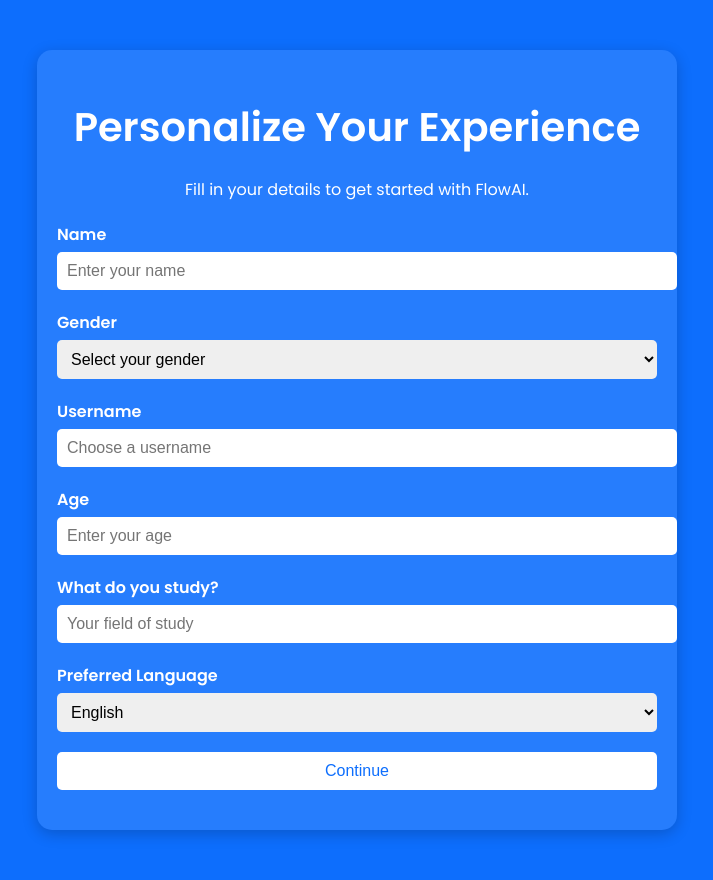
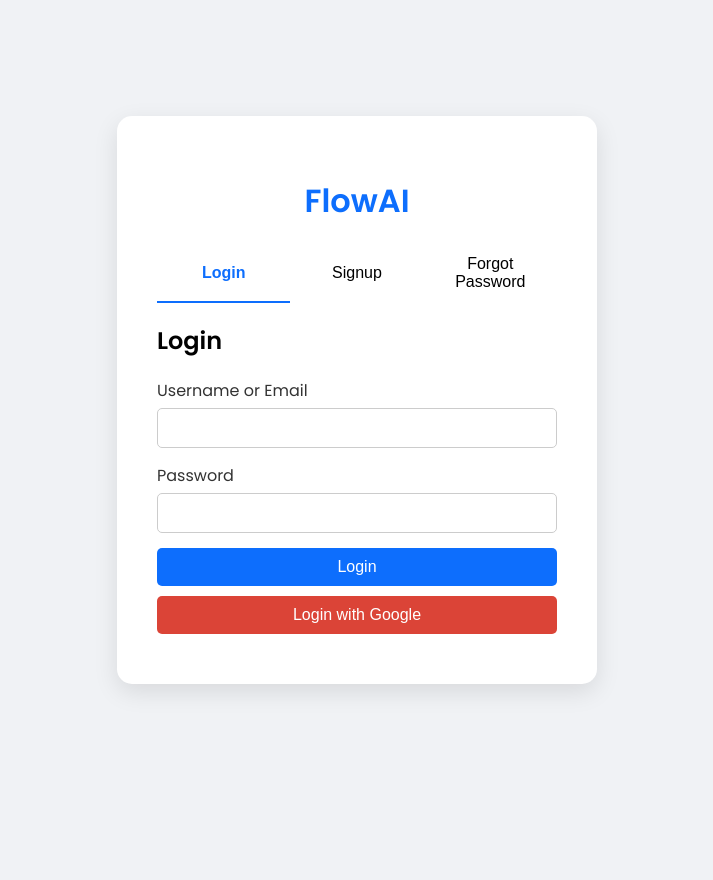
Before and after one commit to pranitha05/FlowAI, a Python web app: template client/templates/auth.html in a window 1280 px wide. Shown: the whole page, without its empty margins (283-996 px from the left). After the commit the page ends 692 px from the top, so only its background shows below. Run offline with Jinja, Linux system fonts and the light colour scheme; the template is opened without the code that fills it, so the values that code supplies are empty.

Commit message:
connected backend with frontend

```diff
--- /dev/null
+++ b/client/static/css/auth.css
@@ -0,0 +1,130 @@
+/* auth.css */
+
+body {
+    margin: 0;
+    font-family: 'Poppins', sans-serif;
+    background-color: #f0f2f5;
+    display: flex;
+    justify-content: center;
+    align-items: center;
+    height: 100vh;
+}
+
+.auth-container {
+    background: #fff;
+    padding: 40px;
+    border-radius: 15px;
+    box-shadow: 0 8px 25px rgba(0, 0, 0, 0.1);
+    width: 400px;
+    max-width: 90%;
+}
+
+.auth-card h1 {
+    text-align: center;
+    color: #0d6efd;
+    margin-bottom: 20px;
+}
+
+.tabs {
+    display: flex;
+    justify-content: space-between;
+    margin-bottom: 20px;
+}
+
+.tab-button {
+    flex: 1;
+    padding: 10px;
+    background: none;
+    border: none;
+    border-bottom: 2px solid transparent;
+    cursor: pointer;
+    font-size: 1rem;
+    transition: border-color 0.3s ease, color 0.3s ease;
+}
+
+.tab-button.active {
+    border-color: #0d6efd;
+    color: #0d6efd;
+    font-weight: 600;
+}
+
+.form-section {
+    display: none;
+}
+
+.form-section.active {
+    display: block;
+}
+
+.input-group {
+    margin-bottom: 15px;
+}
+
+.input-group label {
+    display: block;
+    margin-bottom: 5px;
+    color: #333;
+    font-weight: 500;
+}
+
+.input-group input,
+.input-group select {
+    width: 100%;
+    padding: 10px;
+    border: 1px solid #ccc;
+    border-radius: 5px;
+    font-size: 1rem;
+    box-sizing: border-box;
+}
+
+.input-group input:focus,
+.input-group select:focus {
+    border-color: #0d6efd;
+    outline: none;
+}
+
+.btn {
+    width: 100%;
+    padding: 10px;
+    background: #0d6efd;
+    border: none;
+    border-radius: 5px;
+    color: #fff;
+    font-size: 1rem;
+    cursor: pointer;
+    transition: background 0.3s ease;
+}
+
+.btn:hover {
+    background: #0b5ed7;
+}
+
+.google-btn {
+    background: #db4437;
+    margin-top: 10px;
+}
+
+.google-btn:hover {
+    background: #c33d2e;
+}
+
+.message {
+    margin-top: 10px;
+    font-size: 0.9rem;
+    color: red;
+    text-align: center;
+}
+
+@media (max-width: 500px) {
+    .auth-container {
+        padding: 20px;
+    }
+
+    .auth-card h1 {
+        font-size: 1.5rem;
+    }
+
+    .tab-button {
+        font-size: 0.9rem;
+    }
+}
--- /dev/null
+++ b/client/static/js/auth.js
@@ -0,0 +1,168 @@
+// auth.js
+import CONFIG from './config.js';
+
+document.addEventListener('DOMContentLoaded', () => {
+    // Tab functionality
+    const tabButtons = document.querySelectorAll('.tab-button');
+    const formSections = document.querySelectorAll('.form-section');
+    const backendUrl = CONFIG.BACKEND_BASE_URL;
+
+    tabButtons.forEach(button => {
+        button.addEventListener('click', () => {
+            // Remove active class from all buttons
+            tabButtons.forEach(btn => btn.classList.remove('active'));
+            // Add active class to clicked button
+            button.classList.add('active');
+
+            // Hide all form sections
+            formSections.forEach(section => section.classList.remove('active'));
+            // Show the target form section
+            const target = button.getAttribute('data-target');
+            document.getElementById(target).classList.add('active');
+        });
+    });
+
+    // Utility function to display messages
+    const displayMessage = (element, message, isSuccess = false) => {
+        element.textContent = message;
+        element.style.color = isSuccess ? 'green' : 'red';
+    };
+
+    // Login Form Submission
+    const loginForm = document.getElementById('loginForm');
+    const loginMessage = document.getElementById('loginMessage');
+
+    loginForm.addEventListener('submit', async (e) => {
+        e.preventDefault();
+        displayMessage(loginMessage, '');
+
+        const identifier = document.getElementById('login-identifier').value.trim();
+        const password = document.getElementById('login-password').value;
+
+        if (!identifier || !password) {
+            displayMessage(loginMessage, 'Please fill in all fields.');
+            return;
+        }
+
+        try {
+            const response = await fetch(`${backendUrl}/user/login`, {
+                method: 'POST',
+                headers: { 'Content-Type': 'application/json' },
+                body: JSON.stringify({ identifier, password })
+            });
+
+            const data = await response.json();
+
+            if (response.ok) {
+                // Save the token securely (consider using secure storage in production)
+                localStorage.setItem('access_token', data.access_token);
+                localStorage.setItem('userId', data.userId);
+                // Redirect to main application
+                window.location.href = '/landing.html';
+            } else {
+                displayMessage(loginMessage, data.msg || data.error || 'Login failed.');
+            }
+        } catch (error) {
+            displayMessage(loginMessage, 'An error occurred. Please try again.');
+            console.error('Login Error:', error);
+        }
+    });
+
+    // Signup Form Submission
+    const signupForm = document.getElementById('signupForm');
+    const signupMessage = document.getElementById('signupMessage');
+
+    signupForm.addEventListener('submit', async (e) => {
+        e.preventDefault();
+        displayMessage(signupMessage, '');
+
+        const username = document.getElementById('signup-username').value.trim();
+        const email = document.getElementById('signup-email').value.trim();
+        const password = document.getElementById('signup-password').value;
+        const name = document.getElementById('signup-name').value.trim();
+        const age = parseInt(document.getElementById('signup-age').value, 10);
+        const gender = document.getElementById('signup-gender').value;
+        const fieldOfStudy = document.getElementById('signup-study').value.trim();
+        const preferredLanguage = document.getElementById('signup-language').value;
+
+        if (!username || !email || !password || !name || !age || !gender || !fieldOfStudy || !preferredLanguage) {
+            displayMessage(signupMessage, 'Please fill in all fields.');
+            return;
+        }
+
+        // Additional client-side validation can be added here
+
+        try {
+            const response = await fetch(`${backendUrl}/user/signup`, {
+                method: 'POST',
+                headers: { 'Content-Type': 'application/json' },
+                body: JSON.stringify({
+                    username,
+                    email,
+                    password,
+                    name,
+                    age,
+                    gender,
+                    fieldOfStudy,
+                    preferredLanguage
+                })
+            });
+
+            const data = await response.json();
+
+            if (response.ok) {
+                // Optionally, auto-login the user after signup
+                localStorage.setItem('access_token', data.access_token);
+                localStorage.setItem('userId', data.userId);
+                // Redirect to main application
+                window.location.href = '/landing.html';
+            } else {
+                displayMessage(signupMessage, data.error || 'Signup failed.');
+            }
+        } catch (error) {
+            displayMessage(signupMessage, 'An error occurred. Please try again.');
+            console.error('Signup Error:', error);
+        }
+    });
+
+    // Forgot Password Form Submission
+    const forgotPasswordForm = document.getElementById('forgotPasswordForm');
+    const forgotPasswordMessage = document.getElementById('forgotPasswordMessage');
+
+    forgotPasswordForm.addEventListener('submit', async (e) => {
+        e.preventDefault();
+        displayMessage(forgotPasswordMessage, '');
+
+        const email = document.getElementById('forgot-email').value.trim();
+
+        if (!email) {
+            displayMessage(forgotPasswordMessage, 'Please enter your email.');
+            return;
+        }
+
+        try {
+            const response = await fetch(`${backendUrl}/user/request_reset`, {
+                method: 'POST',
+                headers: { 'Content-Type': 'application/json' },
+                body: JSON.stringify({ email })
+            });
+
+            const data = await response.json();
+
+            if (response.ok) {
+                displayMessage(forgotPasswordMessage, data.message || 'Reset link sent to your email.', true);
+            } else {
+                displayMessage(forgotPasswordMessage, data.error || 'Request failed.');
+            }
+        } catch (error) {
+            displayMessage(forgotPasswordMessage, 'An error occurred. Please try again.');
+            console.error('Forgot Password Error:', error);
+        }
+    });
+
+    // Google Login Button
+    const googleLoginBtn = document.getElementById('googleLoginBtn');
+    googleLoginBtn.addEventListener('click', () => {
+        window.location.href = `${backendUrl}/auth/google`;
+    });
+});
--- /dev/null
+++ b/client/static/js/config.js
@@ -0,0 +1,6 @@
+// config.js
+const CONFIG = {
+    BACKEND_BASE_URL: 'http://localhost:8000' // Update this as needed
+};
+
+export default CONFIG;
--- a/client/templates/auth.html
+++ b/client/templates/auth.html
@@ -1,86 +1,84 @@
+<!-- auth.html -->
 <!DOCTYPE html>
 <html lang="en">
 <head>
   <meta charset="UTF-8">
-  <meta name="viewport" content="width=device-width, initial-scale=1.0">
-  <title>FlowAI - Personalize Your Experience</title>
+  <meta name="viewport" content="width=device-width, initial-scale=1">
+  <title>FlowAI - Authentication</title>
   <link href="https://fonts.googleapis.com/css2?family=Poppins:wght@400;600&display=swap" rel="stylesheet">
-  <style>
-    body {
-      margin: 0;
-      font-family: 'Poppins', sans-serif;
-      background-color: #0d6efd;
-      color: white;
-      text-align: center;
-    }
-    .container {
-      max-width: 600px;
-      margin: 50px auto;
-      padding: 20px;
-      background: rgba(255, 255, 255, 0.1);
-      border-radius: 15px;
-      box-shadow: 0 4px 15px rgba(0, 0, 0, 0.2);
-    }
-    h1 {
-      font-size: 2.5rem;
-      margin-bottom: 20px;
-    }
-    form {
-      text-align: left;
-      margin-top: 20px;
-    }
-    label {
-      display: block;
-      margin-bottom: 5px;
-      font-weight: bold;
-    }
-    input, select {
-      width: 100%;
-      padding: 10px;
-      margin-bottom: 20px;
-      border: none;
-      border-radius: 5px;
-      font-size: 1rem;
-    }
-    input[type="submit"] {
-      background: #fff;
-      color: #0d6efd;
-      cursor: pointer;
-      transition: background-color 0.3s ease;
-    }
-    input[type="submit"]:hover {
-      background: #e2e6f5;
-    }
-  </style>
+  <!-- Update the path based on your frontend server setup -->
+  <link rel="stylesheet" href="/static/css/auth.css">
 </head>
 <body>
-  <div class="container">
-    <h1>Personalize Your Experience</h1>
-    <p>Fill in your details to get started with FlowAI.</p>
-    <form action="main.html" method="POST">
-      <label for="name">Name</label>
-      <input type="text" id="name" name="name" placeholder="Enter your name" required>
+  <div class="auth-container">
+    <div class="auth-card">
+      <h1>FlowAI</h1>
+      <div class="tabs">
+        <button class="tab-button active" data-target="login">Login</button>
+        <button class="tab-button" data-target="signup">Signup</button>
+        <button class="tab-button" data-target="forgot-password">Forgot Password</button>
+      </div>
+      <div class="tab-content">
+        <!-- Login Form -->
+        <div class="form-section active" id="login">
+          <form id="loginForm">
+            <h2>Login</h2>
+            <div class="input-group">
+              <label for="login-identifier">Username or Email</label>
+              <input type="text" id="login-identifier" name="identifier" required>
+            </div>
+            <div class="input-group">
+              <label for="login-password">Password</label>
+              <input type="password" id="login-password" name="password" required>
+            </div>
+            <button type="submit" class="btn">Login</button>
+            <button type="button" class="btn google-btn" id="googleLoginBtn">Login with Google</button>
+            <div id="loginMessage" class="message"></div>
+          </form>
+        </div>
 
-      <label for="gender">Gender</label>
-      <select id="gender" name="gender" required>
+        <!-- Signup Form -->
+        <div class="form-section" id="signup">
+          <form id="signupForm">
+            <h2>Signup</h2>
+            <div class="input-group">
+              <label for="signup-username">Username</label>
+              <input type="text" id="signup-username" name="username" required>
+            </div>
+            <div class="input-group">
+              <label for="signup-email">Email</label>
+              <input type="email" id="signup-email" name="email" required>
+            </div>
+            <div class="input-group">
+              <label for="signup-password">Password</label>
+              <input type="password" id="signup-password" name="password" required>
+            </div>
+            <div class="input-group">
+              <label for="signup-name">Name</label>
+              <input type="text" id="signup-name" name="name" required>
+            </div>
+            <div class="input-group">
+              <label for="signup-age">Age</label>
+              <input type="number" id="signup-age" name="age" min="18" required>
+            </div>
+            <div class="input-group">
+              <label for="signup-gender">Gender</label>
+              <select id="signup-gender" name="gender" required>
                 <option value="" disabled selected>Select your gender</option>
                 <option value="male">Male</option>
                 <option value="female">Female</option>
                 <option value="non-binary">Non-Binary</option>
                 <option value="prefer-not-to-say">Prefer Not to Say</option>
               </select>
-
-      <label for="username">Username</label>
-      <input type="text" id="username" name="username" placeholder="Choose a username" required>
-
-      <label for="age">Age</label>
-      <input type="number" id="age" name="age" placeholder="Enter your age" required>
-
-      <label for="study">What do you study?</label>
-      <input type="text" id="study" name="study" placeholder="Your field of study" required>
-
-      <label for="language">Preferred Language</label>
-      <select id="language" name="language" required>
+            </div>
+            <div class="input-group">
+              <label for="signup-study">Field of Study</label>
+              <input type="text" id="signup-study" name="fieldOfStudy" required>
+            </div>
+            <div class="input-group">
+              <label for="signup-language">Preferred Language</label>
+              <select id="signup-language" name="preferredLanguage" required>
+                <option value="" disabled selected>Select language</option>
                 <option value="en">English</option>
                 <option value="ta">Tamil</option>
                 <option value="hi">Hindi</option>
@@ -88,9 +86,29 @@
                 <option value="fr">French</option>
                 <option value="zh">Chinese</option>
               </select>
-
-      <input type="submit" value="Continue">
+            </div>
+            <button type="submit" class="btn">Signup</button>
+            <div id="signupMessage" class="message"></div>
           </form>
         </div>
+
+        <!-- Forgot Password Form -->
+        <div class="form-section" id="forgot-password">
+          <form id="forgotPasswordForm">
+            <h2>Reset Password</h2>
+            <div class="input-group">
+              <label for="forgot-email">Email</label>
+              <input type="email" id="forgot-email" name="email" required>
+            </div>
+            <button type="submit" class="btn">Send Reset Link</button>
+            <div id="forgotPasswordMessage" class="message"></div>
+          </form>
+        </div>
+      </div>
+    </div>
+  </div>
+
+  <!-- Update the path based on your frontend server setup -->
+  <script type="module" src="/static/js/auth.js"></script>
 </body>
 </html>
--- a/client/templates/index.html
+++ b/client/templates/index.html
@@ -116,7 +116,7 @@
       FlowAI
     </div>
     <nav>
-      <a href="login.html">Login</a>
+      <a href="auth.html">Login</a>
     </nav>
   </header>
   <main>
--- a/server/app.py
+++ b/server/app.py
@@ -27,7 +27,7 @@ def run_app():
 
     cors_config = {
         r"*": {
-            "origins": [os.getenv("BASE_URL")],
+            "origins": [os.getenv("BASE_URL"), "http://127.0.0.1:3000"],
             "methods": ["GET", "POST", "PUT", "PATCH", "DELETE", "OPTIONS"],
             "allow_headers": [
                 "Authorization",
```
Also changed, not shown: client/templates/reset_password.html (added, +90 -0 lines). Lines whose indentation alone changed are shown as unchanged.
